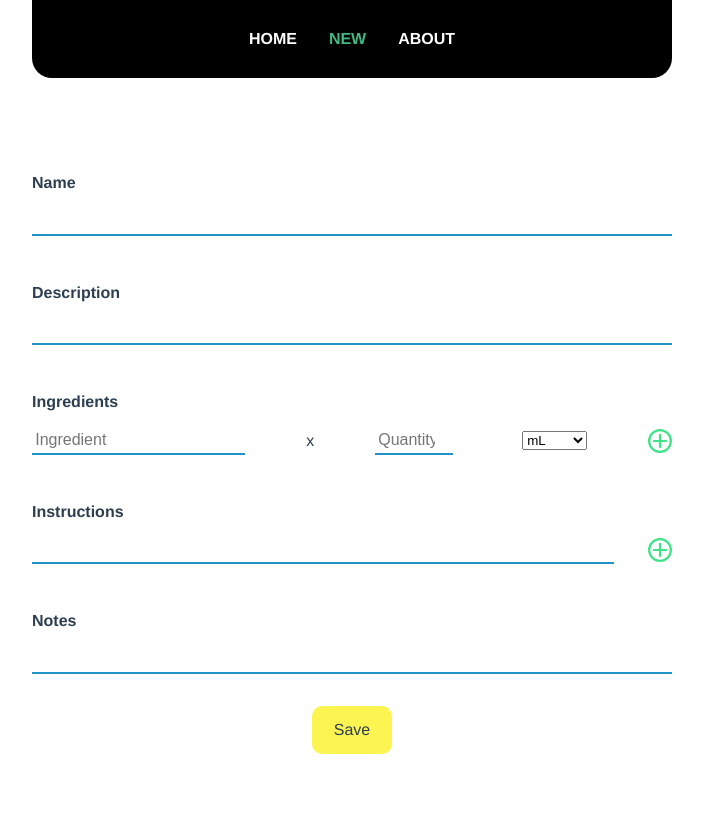
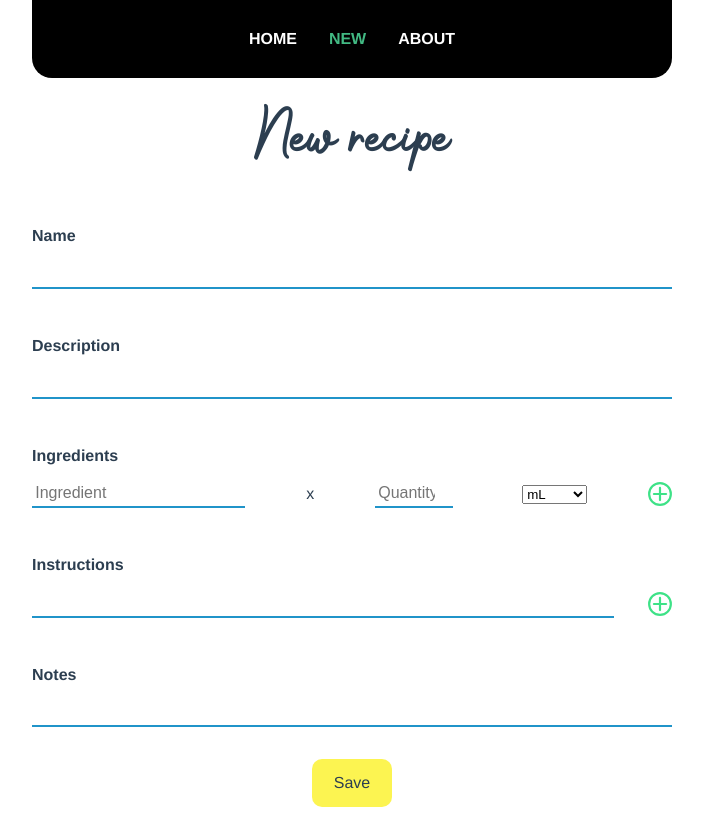
Before and after one commit to tanguymartinez/recipes, a Vue app: page /new in a window 1280 px wide. Shown: the whole page, without its empty margins (288-991 px from the left). Before the commit the page ends 800 px from the top, so only its background shows below. Built offline with nearby package versions, Linux system fonts and the light colour scheme.

Commit message:
Add title Add h1 styling

```diff
--- a/src/components/FormRecipe.vue
+++ b/src/components/FormRecipe.vue
@@ -1,5 +1,6 @@
 <template>
   <div>
+    <h1>New recipe</h1>
     <button-back v-if="$route.params.back" />
     <form action>
       <label for="name">Name</label>
@@ -130,6 +131,8 @@ export default {
 <style lang="sass" scoped>
 @use "../assets/mixins"
 @include mixins.default-form
+h1
+  font-family: Photoshoot, Avenir, Helvetica, Arial, sans-serif
 .editable
   text-align: left
 
--- a/src/components/ShowRecipe.vue
+++ b/src/components/ShowRecipe.vue
@@ -51,6 +51,8 @@ export default {
 };
 </script>
 <style lang="sass" scoped>
+h1
+  font-family: Photoshoot, Avenir, Helvetica, Arial, sans-serif
 *
   text-align: left
 ul, ol
```
